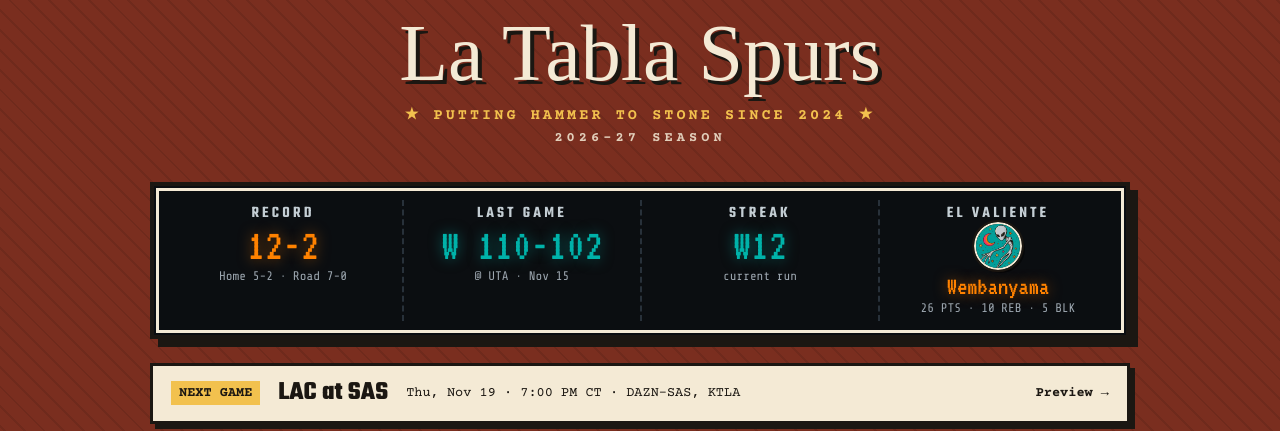
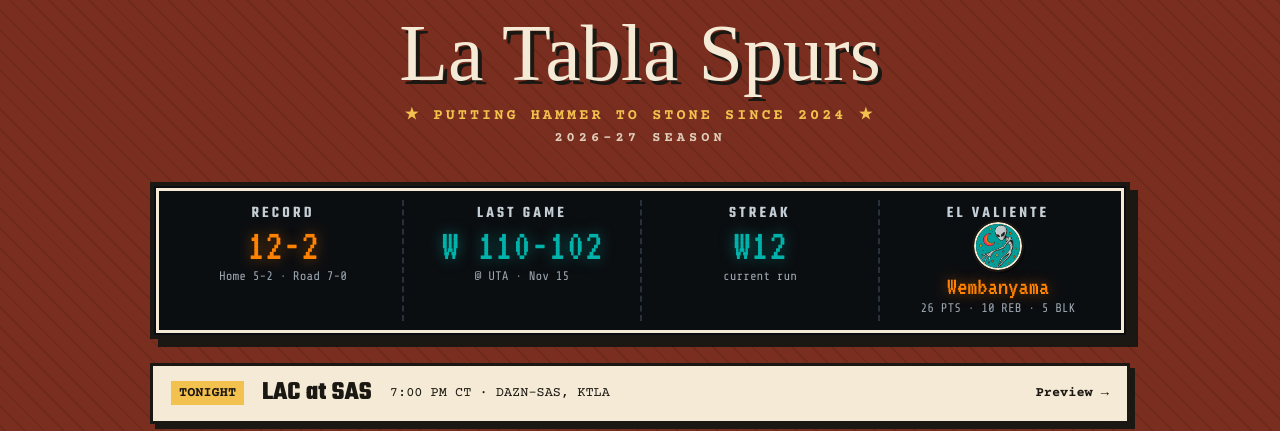
Before and after one commit to cory-garms/spurs-tracker, a plain HTML site: page docs/index.html in a window 1280 px wide. Shown: the part 371-802 px from the top of the page. Drawn offline with nearby package versions, Linux system fonts and the light colour scheme; a web font is replaced by a local one.

Commit message:
chore(pipeline): automated analytics, static APIs & dashboard refresh [skip ci]

```diff
--- a/docs/index.html
+++ b/docs/index.html
@@ -449,9 +449,9 @@
     </section>
 
     <a class="game-strip" href="matchup.html">
-      <span class="game-label">Next game</span>
+      <span class="game-label">Tonight</span>
       <span class="game-teams">LAC at SAS</span>
-      <span class="game-details"><time datetime="2026-11-19T19:00:00-06:00">Thu, Nov 19 · 7:00 PM CT</time> &middot; DAZN-SAS, KTLA</span>
+      <span class="game-details"><time datetime="2026-11-19T19:00:00-06:00">7:00 PM CT</time> &middot; DAZN-SAS, KTLA</span>
       <span class="game-link">Preview &rarr;</span>
     </a>
     <main class="deck" style="--per-row:3;">
```
